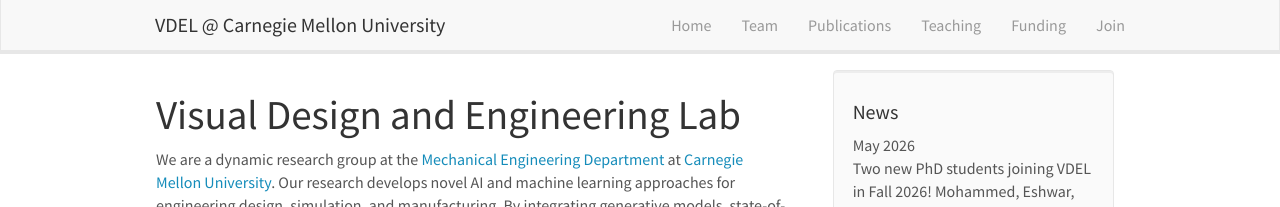
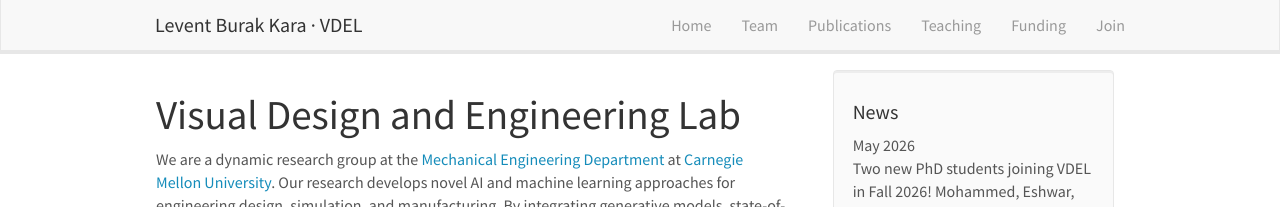
Before and after one commit to levburkara/levburkara.github.io, a Jekyll site: the page built from _pages/home.md, in a window 1280 px wide. Shown: the top 207 px of the page. Built offline with Jekyll 4.4.1, drawn with Linux system fonts in a browser that asks for light colours; nearby versions of some CDN libraries.

Commit message:
Update header.html

```diff
--- a/_includes/header.html
+++ b/_includes/header.html
@@ -8,7 +8,7 @@
 		<span class="icon-bar"></span>
 	  </button>
 
-    <a class="navbar-brand" href="{{ site.url }}{{ site.baseurl }}/">VDEL @ Carnegie Mellon University</a>
+    <a class="navbar-brand" href="{{ site.url }}{{ site.baseurl }}/">Levent Burak Kara · VDEL</a>
 	</div>
 	<div class="collapse navbar-collapse" id="navbar-collapse-1">
 	  <ul class="nav navbar-nav navbar-right">
```
